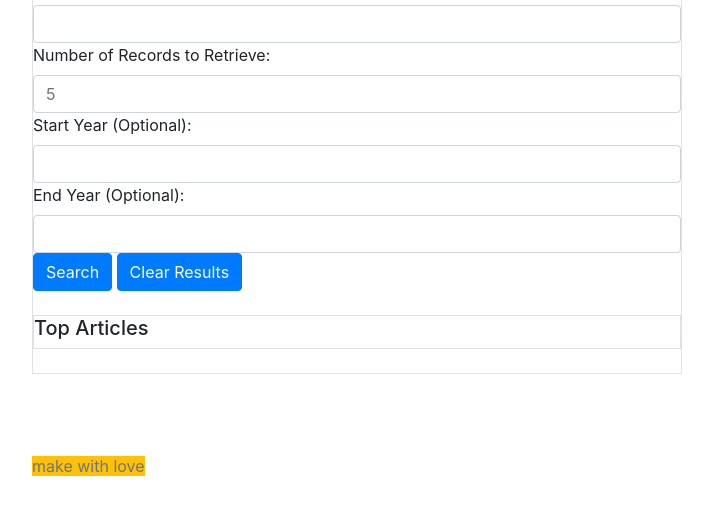
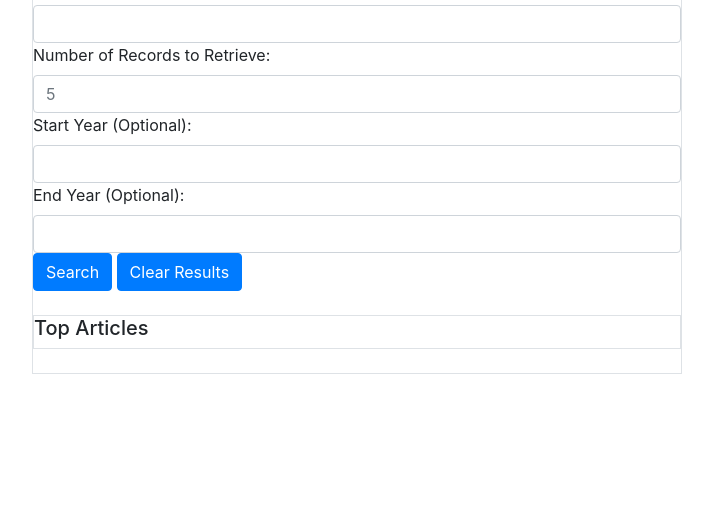
Before and after one commit to WillMcNamara/NYT-group, a plain HTML site: page index.html in a window 1280 px wide. Shown: the part 170-684 px from the top of the page, without its empty margins (283-996 px from the left). Drawn offline with nearby package versions, Linux system fonts and the light colour scheme.

Commit message:
update form

```diff
--- a/index.html
+++ b/index.html
@@ -49,11 +49,7 @@
     <br>
     <br>
 
-    <footer class="footer mt-auto py-3">
-        <div class="container">
-            <span class="text-muted bg-warning">make with love</span>
-        </div>
-    </footer>
+
     <script src="https://code.jquery.com/jquery-3.3.1.min.js"
         integrity="sha256-FgpCb/KJQlLNfOu91ta32o/NMZxltwRo8QtmkMRdAu8=" crossorigin="anonymous"></script>
 
```
